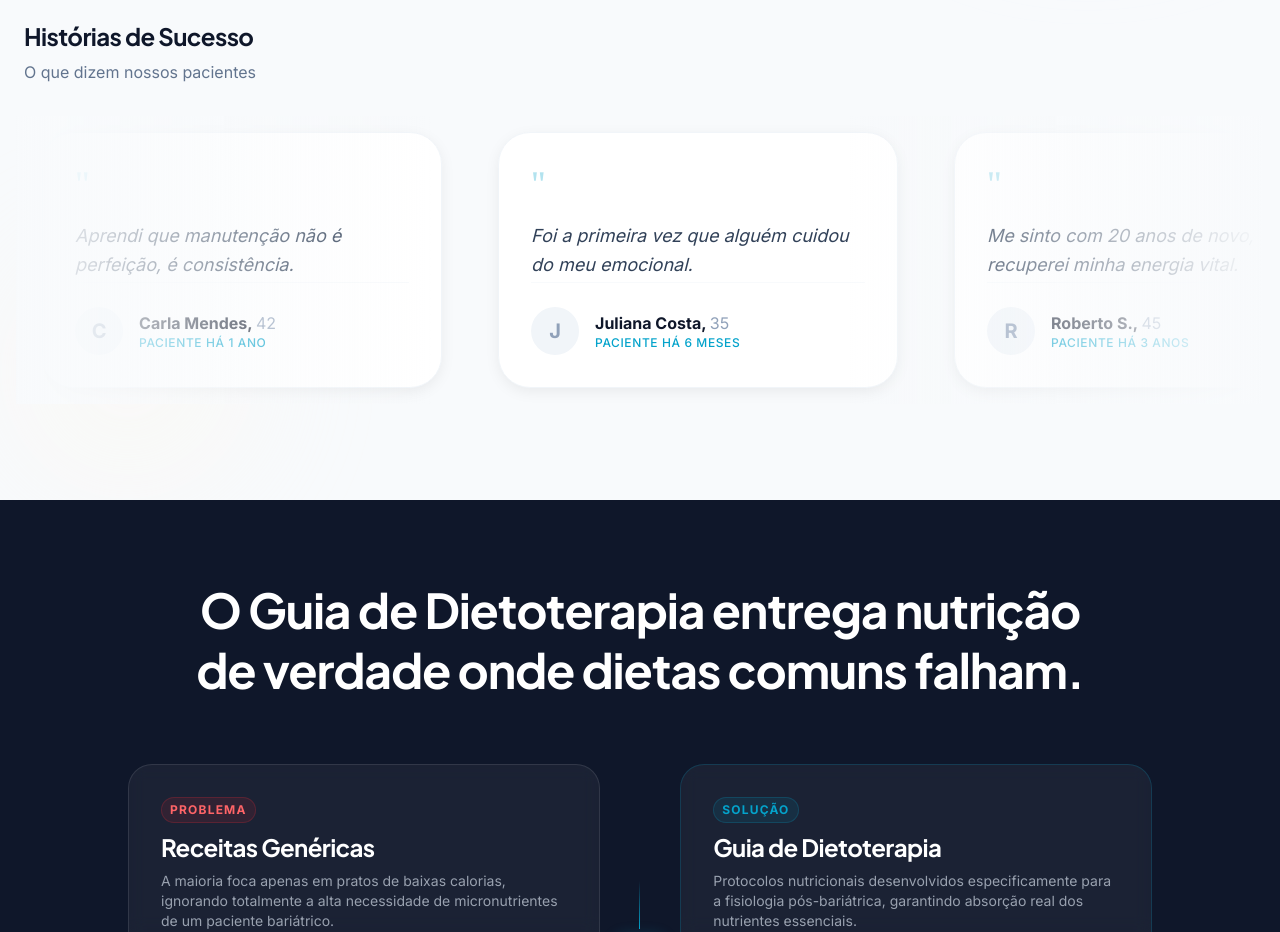
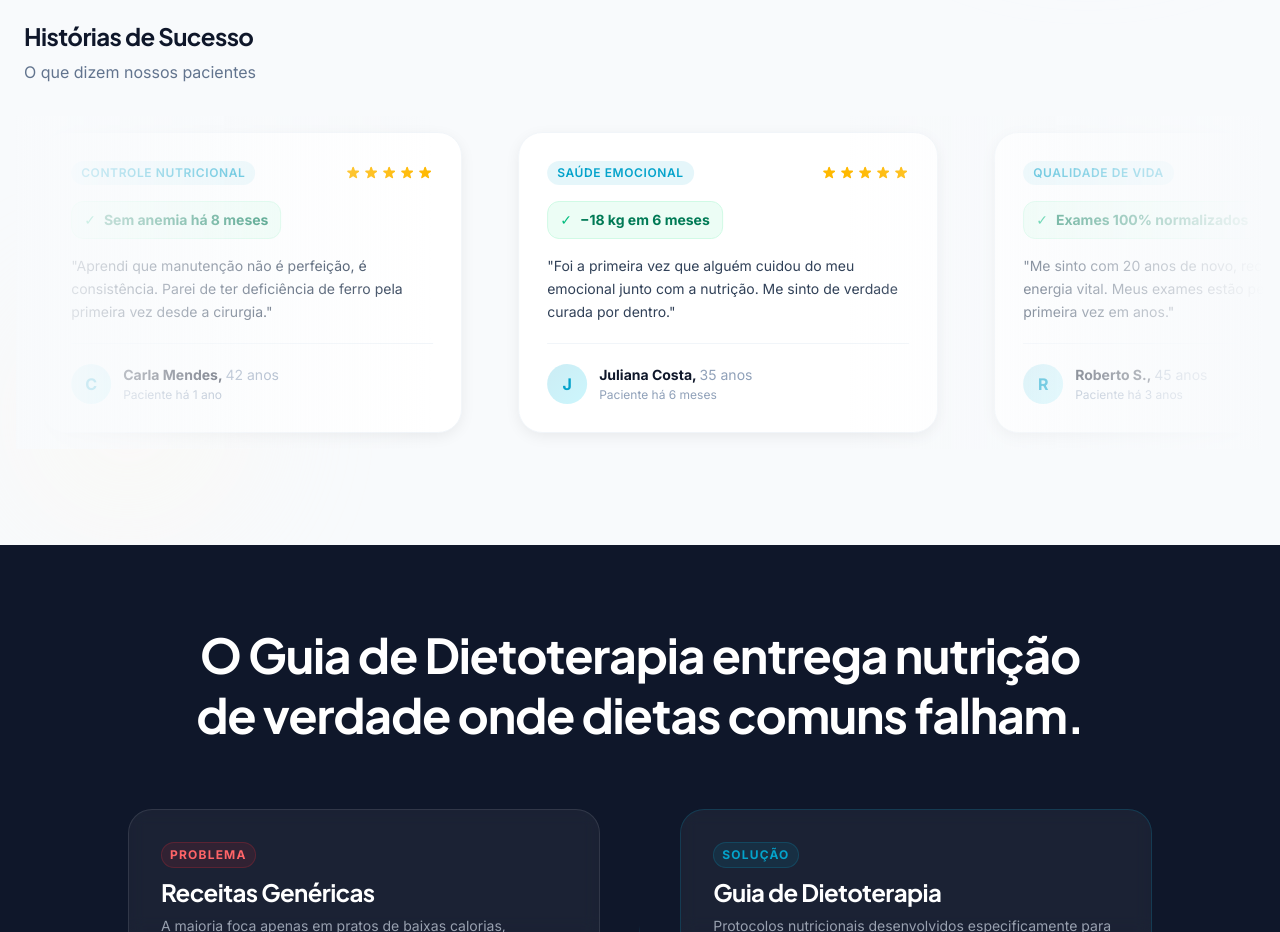
Before and after one commit to juiiorsantana/guia-drlucas, a React (Vite) app: page / in a window 1280 px wide. Shown: the part 4320-5252 px from the top of the page. Built offline with nearby package versions, Linux system fonts and the light colour scheme.

Commit message:
feat: add SocialProof component featuring animated statistics and patient testimonials

```diff
--- a/components/SocialProof.tsx
+++ b/components/SocialProof.tsx
@@ -12,41 +12,59 @@ const stats = [
 
 const testimonials = [
     {
-        quote: "Hoje mantenho meus 45kg a menos e finalmente tenho paz com a comida.",
+        quote: "Hoje mantenho meus 45kg a menos e finalmente tenho paz com a comida. As receitas do guia viraram rotina na minha casa.",
         author: "Ana P.",
         age: "38",
-        role: "Paciente há 2 anos"
+        role: "Paciente há 2 anos",
+        result: "−45 kg mantidos",
+        tag: "Manutenção de peso",
+        stars: 5,
     },
     {
-        quote: "Aprendi que manutenção não é perfeição, é consistência.",
+        quote: "Aprendi que manutenção não é perfeição, é consistência. Parei de ter deficiência de ferro pela primeira vez desde a cirurgia.",
         author: "Carla Mendes",
         age: "42",
-        role: "Paciente há 1 ano"
+        role: "Paciente há 1 ano",
+        result: "Sem anemia há 8 meses",
+        tag: "Controle nutricional",
+        stars: 5,
     },
     {
-        quote: "Foi a primeira vez que alguém cuidou do meu emocional.",
+        quote: "Foi a primeira vez que alguém cuidou do meu emocional junto com a nutrição. Me sinto de verdade curada por dentro.",
         author: "Juliana Costa",
         age: "35",
-        role: "Paciente há 6 meses"
+        role: "Paciente há 6 meses",
+        result: "−18 kg em 6 meses",
+        tag: "Saúde emocional",
+        stars: 5,
     },
     {
-        quote: "Me sinto com 20 anos de novo, recuperei minha energia vital.",
+        quote: "Me sinto com 20 anos de novo, recuperei minha energia vital. Meus exames estão perfeitos pela primeira vez em anos.",
         author: "Roberto S.",
         age: "45",
-        role: "Paciente há 3 anos"
+        role: "Paciente há 3 anos",
+        result: "Exames 100% normalizados",
+        tag: "Qualidade de vida",
+        stars: 5,
     },
     {
-        quote: "O método mudou minha relação com o espelho e com a saúde.",
+        quote: "O método mudou minha relação com o espelho e com a saúde. As receitas são práticas e deliciosas, sem abrir mão dos nutrientes.",
         author: "Fernanda L.",
         age: "31",
-        role: "Paciente há 8 meses"
+        role: "Paciente há 8 meses",
+        result: "−22 kg em 8 meses",
+        tag: "Transformação corporal",
+        stars: 5,
     },
     {
-        quote: "Profissionalismo e atenção ímpares, recomendo de olhos fechados.",
+        quote: "Profissionalismo e atenção ímpares, recomendo de olhos fechados. Finalmente entendi o que meu corpo precisa após a bariátrica.",
         author: "Marcelo D.",
         age: "50",
-        role: "Paciente há 1.5 anos"
-    }
+        role: "Paciente há 1.5 anos",
+        result: "Suplementação zerada",
+        tag: "Protocolo pós-bariátrico",
+        stars: 5,
+    },
 ];
 
 export const SocialProof: React.FC = () => {
@@ -130,24 +148,44 @@ export const SocialProof: React.FC = () => {
                             {testimonials.map((testimonial, index) => (
                                 <div
                                     key={index}
-                                    className="w-[400px] bg-white rounded-4xl p-8 shadow-soft hover:shadow-soft-xl transition-all duration-500 h-64 border border-slate-100 flex flex-col relative overflow-hidden group mx-4"
+                                    className="w-[420px] bg-white rounded-3xl p-7 shadow-soft hover:shadow-soft-xl transition-all duration-500 border border-slate-100 flex flex-col relative overflow-hidden group mx-4"
                                 >
-                                    <div className="absolute top-0 left-0 w-2 h-full bg-gradient-to-b from-primary to-cyan-600 opacity-0 group-hover:opacity-100 transition-opacity duration-300"></div>
+                                    {/* Accent bar */}
+                                    <div className="absolute top-0 left-0 w-full h-1 bg-gradient-to-r from-primary to-cyan-400 opacity-0 group-hover:opacity-100 transition-opacity duration-300 rounded-t-3xl" />
 
-                                    <div className="text-4xl text-primary mb-4 font-serif opacity-30">"</div>
-                                    <p className="text-lg text-slate-700 italic flex-grow leading-relaxed line-clamp-3">
-                                        {testimonial.quote}
+                                    {/* Tag + Stars */}
+                                    <div className="flex items-center justify-between mb-4">
+                                        <span className="text-xs font-semibold uppercase tracking-wider text-primary bg-primary/10 px-2.5 py-1 rounded-full">
+                                            {testimonial.tag}
+                                        </span>
+                                        <div className="flex gap-0.5">
+                                            {Array.from({ length: testimonial.stars }).map((_, i) => (
+                                                <svg key={i} className="w-4 h-4 text-amber-400 fill-amber-400" viewBox="0 0 20 20"><path d="M9.049 2.927c.3-.921 1.603-.921 1.902 0l1.07 3.292a1 1 0 00.95.69h3.462c.969 0 1.371 1.24.588 1.81l-2.8 2.034a1 1 0 00-.364 1.118l1.07 3.292c.3.921-.755 1.688-1.54 1.118l-2.8-2.034a1 1 0 00-1.175 0l-2.8 2.034c-.784.57-1.838-.197-1.539-1.118l1.07-3.292a1 1 0 00-.364-1.118L2.98 8.72c-.783-.57-.38-1.81.588-1.81h3.461a1 1 0 00.951-.69l1.07-3.292z" /></svg>
+                                            ))}
+                                        </div>
+                                    </div>
+
+                                    {/* Result badge */}
+                                    <div className="flex items-center gap-2 mb-4 bg-emerald-50 border border-emerald-100 rounded-xl px-3 py-2 w-fit">
+                                        <span className="text-emerald-500 text-sm">✓</span>
+                                        <span className="text-emerald-700 font-bold text-sm">{testimonial.result}</span>
+                                    </div>
+
+                                    {/* Quote */}
+                                    <p className="text-slate-700 leading-relaxed flex-grow text-sm">
+                                        "{testimonial.quote}"
                                     </p>
 
-                                    <div className="flex items-center gap-4 mt-auto border-t border-slate-50 pt-6">
-                                        <div className="w-12 h-12 rounded-full bg-slate-100 flex items-center justify-center text-slate-400 font-bold text-xl shrink-0">
+                                    {/* Author */}
+                                    <div className="flex items-center gap-3 mt-5 pt-5 border-t border-slate-100">
+                                        <div className="w-10 h-10 rounded-full bg-gradient-to-br from-primary/20 to-cyan-400/20 flex items-center justify-center text-primary font-bold text-base shrink-0">
                                             {testimonial.author.charAt(0)}
                                         </div>
                                         <div>
-                                            <div className="font-bold text-medical-slate">
-                                                {testimonial.author}, <span className="text-slate-400 font-normal">{testimonial.age}</span>
+                                            <div className="font-bold text-medical-slate text-sm">
+                                                {testimonial.author}, <span className="text-slate-400 font-normal">{testimonial.age} anos</span>
                                             </div>
-                                            <div className="text-xs text-primary font-medium uppercase tracking-wider">
+                                            <div className="text-xs text-slate-400 mt-0.5">
                                                 {testimonial.role}
                                             </div>
                                         </div>
```
